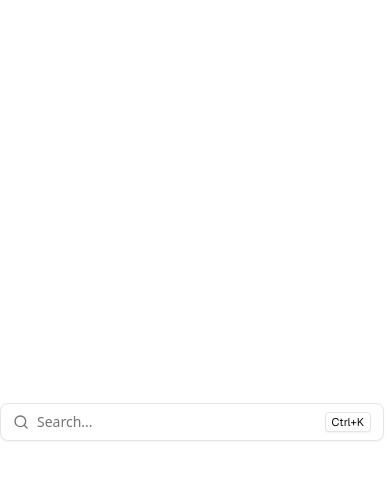
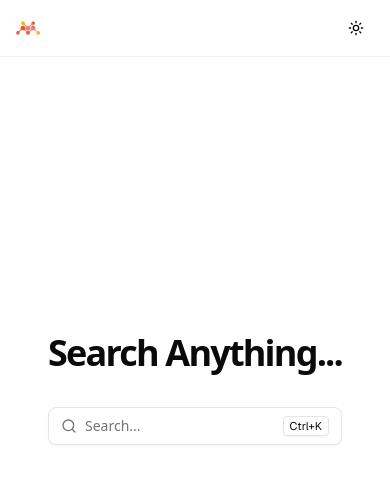
Before and after one commit to mixedbread-ai/mixedbread-ts, a Next.js app in the folder packages/search/: page / in a window 390 px wide. Shown: the top 484 px of the page. Built offline with nearby package versions, Linux system fonts and the light colour scheme.

Commit message:
feat: add theme

```diff
--- a/packages/search/package.json
+++ b/packages/search/package.json
@@ -20,6 +20,7 @@
     "lucide-react": "^0.514.0",
     "motion": "^12.17.3",
     "next": "15.3.3",
+    "next-themes": "^0.4.6",
     "react": "^19.0.0",
     "react-dom": "^19.0.0",
     "remove-markdown": "^0.6.2",
--- a/packages/search/src/app/layout.tsx
+++ b/packages/search/src/app/layout.tsx
@@ -1,6 +1,7 @@
 import type { Metadata } from 'next';
 import { Geist, Geist_Mono } from 'next/font/google';
 import './globals.css';
+import { ThemeProvider } from '@/components/theme-provider';
 
 const geistSans = Geist({
   variable: '--font-geist-sans',
@@ -23,8 +24,12 @@ export default function RootLayout({
   children: React.ReactNode;
 }>) {
   return (
-    <html lang="en">
-      <body className={`${geistSans.variable} ${geistMono.variable} antialiased`}>{children}</body>
+    <html lang="en" suppressHydrationWarning>
+      <body className={`${geistSans.variable} ${geistMono.variable} antialiased`}>
+        <ThemeProvider attribute="class" defaultTheme="system" enableSystem disableTransitionOnChange>
+          {children}
+        </ThemeProvider>
+      </body>
     </html>
   );
 }
--- a/packages/search/src/app/page.tsx
+++ b/packages/search/src/app/page.tsx
@@ -1,13 +1,19 @@
-'use client';
-
 import { SearchTrigger } from '@/components/search-trigger';
+import { SiteHeader } from '@/components/site-header';
 
 export default function Home() {
   return (
-    <main className="flex items-center justify-center h-screen">
-      <div className="w-full max-w-md">
-        <SearchTrigger />
-      </div>
-    </main>
+    <div className="relative flex min-h-svh flex-col">
+      <SiteHeader />
+      <main className="h-[calc(85svh-var(--spacing)*14)] mx-auto px-4">
+        <div className="container flex max-w-screen-2xl gap-8 h-full flex-1 flex-col items-center justify-center">
+          <h1 className="text-center font-bold leading-tight tracking-tighter text-4xl md:text-5xl lg:text-6xl">
+            Search Anything...
+          </h1>
+
+          <SearchTrigger />
+        </div>
+      </main>
+    </div>
   );
 }
--- a/packages/search/src/components/search.tsx
+++ b/packages/search/src/components/search.tsx
@@ -1,7 +1,7 @@
 'use client';
 
 import * as DialogPrimitive from '@radix-ui/react-dialog';
-import { ChevronRightIcon, FileText, LoaderCircle, Search as SearchIcon } from 'lucide-react';
+import { ChevronRightIcon, FileTextIcon, LoaderCircleIcon, SearchIcon } from 'lucide-react';
 import { cn } from '@/lib/utils';
 import { cva } from 'class-variance-authority';
 import { useRouter } from 'next/navigation';
@@ -279,7 +279,7 @@ export function SearchDialogListItem({
       </div>
 
       <div className="flex items-center gap-2">
-        <FileText className="size-4 text-muted-foreground" />
+        <FileTextIcon className="size-4 text-muted-foreground" />
         <span className="flex-1 truncate">{item.title}</span>
       </div>
 
@@ -293,7 +293,7 @@ export function SearchDialogIcon({ className, ...props }: ComponentProps<'div'>)
 
   return (
     <div className={cn('relative size-4', className)} {...props}>
-      <LoaderCircle
+      <LoaderCircleIcon
         className={cn(
           'absolute size-full animate-spin text-primary transition-opacity',
           !isLoading && 'opacity-0',
--- /dev/null
+++ b/packages/search/src/components/site-header.tsx
@@ -0,0 +1,19 @@
+'use client';
+
+import Link from 'next/link';
+import { MxbaiLogoIcon } from './mxbai-logo-icon';
+import { ThemeToggle } from './theme-toggle';
+
+export function SiteHeader() {
+  return (
+    <header className="sticky top-0 z-50 w-full border-b border-border/50">
+      <div className="container mx-auto px-4 flex h-14 justify-between items-center">
+        <Link className="mr-4 flex items-center gap-2 lg:mr-6" href="/">
+          <MxbaiLogoIcon className="h-6 w-6" />
+        </Link>
+
+        <ThemeToggle />
+      </div>
+    </header>
+  );
+}
--- /dev/null
+++ b/packages/search/src/components/theme-provider.tsx
@@ -0,0 +1,8 @@
+'use client';
+
+import { ThemeProvider as NextThemesProvider } from 'next-themes';
+import type { ThemeProviderProps } from 'next-themes';
+
+export function ThemeProvider({ children, ...props }: ThemeProviderProps) {
+  return <NextThemesProvider {...props}>{children}</NextThemesProvider>;
+}
--- /dev/null
+++ b/packages/search/src/components/theme-toggle.tsx
@@ -0,0 +1,25 @@
+'use client';
+
+import { MoonIcon, SunIcon } from 'lucide-react';
+import { useTheme } from 'next-themes';
+import { Button } from '@/components/ui/button';
+import { useEffect, useState } from 'react';
+
+export function ThemeToggle() {
+  const { setTheme, theme } = useTheme();
+  const [mounted, setMounted] = useState(false);
+
+  useEffect(() => {
+    setMounted(true);
+  }, []);
+
+  if (!mounted) return null;
+
+  return (
+    <Button variant="ghost" size="icon" onClick={() => setTheme(theme === 'light' ? 'dark' : 'light')}>
+      <SunIcon className="size-4 rotate-0 scale-100 transition-all dark:-rotate-90 dark:scale-0" />
+      <MoonIcon className="absolute size-4 rotate-90 scale-0 transition-all dark:rotate-0 dark:scale-100" />
+      <span className="sr-only">Toggle theme</span>
+    </Button>
+  );
+}
```
Also changed, not shown: 1 other file (tests, documents, lock files or other folders).
